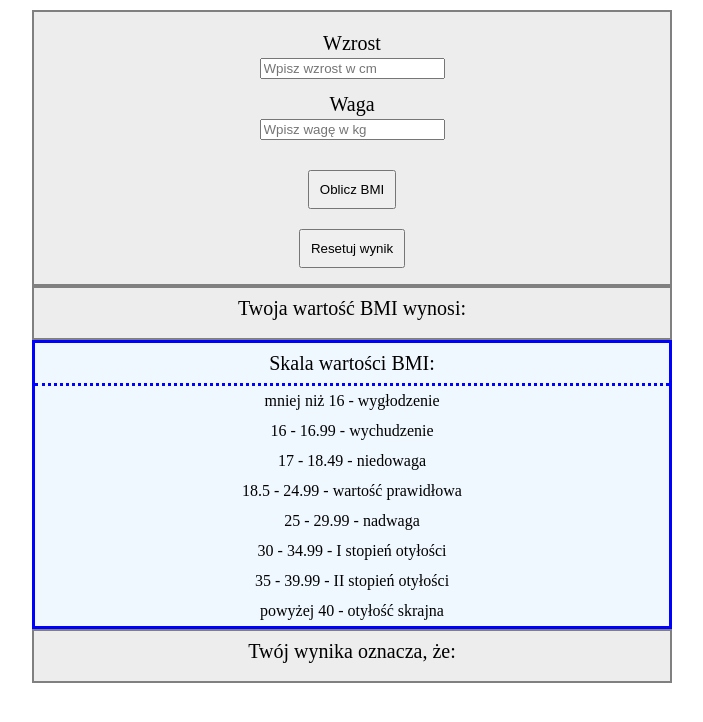
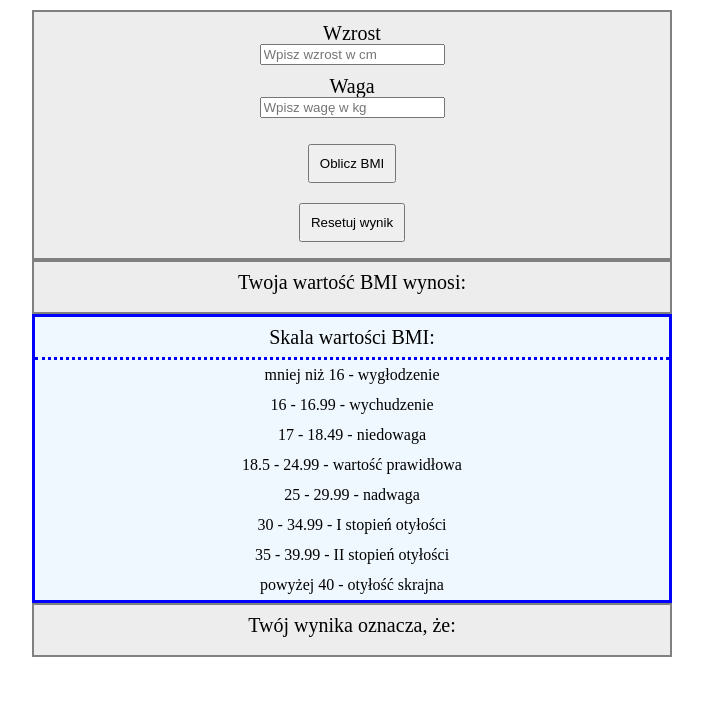
Before and after one commit to KSobkowicz1993/Kalkulator_BMI, a plain HTML site: page index.html in a window 1280 px wide. Shown: the whole page, without its empty margins (288-991 px from the left). Drawn offline with Linux system fonts and the light colour scheme.

Commit message:
czyszczenie style w liscie

```diff
--- a/CSS/style.css
+++ b/CSS/style.css
@@ -14,14 +14,14 @@ html{
     flex-direction: column;
     align-items: center;
     justify-content: center;
-    margin-top: 20px;
+    margin-top: 10px;
     padding: 6px;
     text-align: center;
     line-height: 10px;
 }
 
 input{
-    margin: 10px;
+    margin: 6px;
 }
 
 .container{
--- a/JS/script.js
+++ b/JS/script.js
@@ -14,6 +14,11 @@ calc.addEventListener('click', () => {
 
     let result = document.querySelector('#result');
     let descriptionBMI;
+
+    li.forEach((e) => {
+        e.style.color = "black";
+        e.style.border = "none";
+    });
 
     //podaje zakres wartosci height weight dla ktorych kalkulator bedzie obliczal BMI
     if (weight >= 10 && height >= 80 && height <= 250) {
--- a/index.html
+++ b/index.html
@@ -11,8 +11,8 @@
 <body>
     <div class="container">
         <div class="bmi">
-            Wzrost <input type="number" id="height" required placeholder="Wpisz wzrost w cm"> <br>
-            Waga <input type="number" id="weight" required placeholder="Wpisz wagę w kg"> <br>
+            Wzrost <input type="number" id="height" onfocus="this.value=''"  required placeholder="Wpisz wzrost w cm"> <br>
+            Waga <input type="number" id="weight" onfocus="this.value=''" required placeholder="Wpisz wagę w kg"> <br>
             <button id="calc">Oblicz BMI</button>
             <button type="reset" id="clear"> Resetuj wynik </button>
         </div>
```
